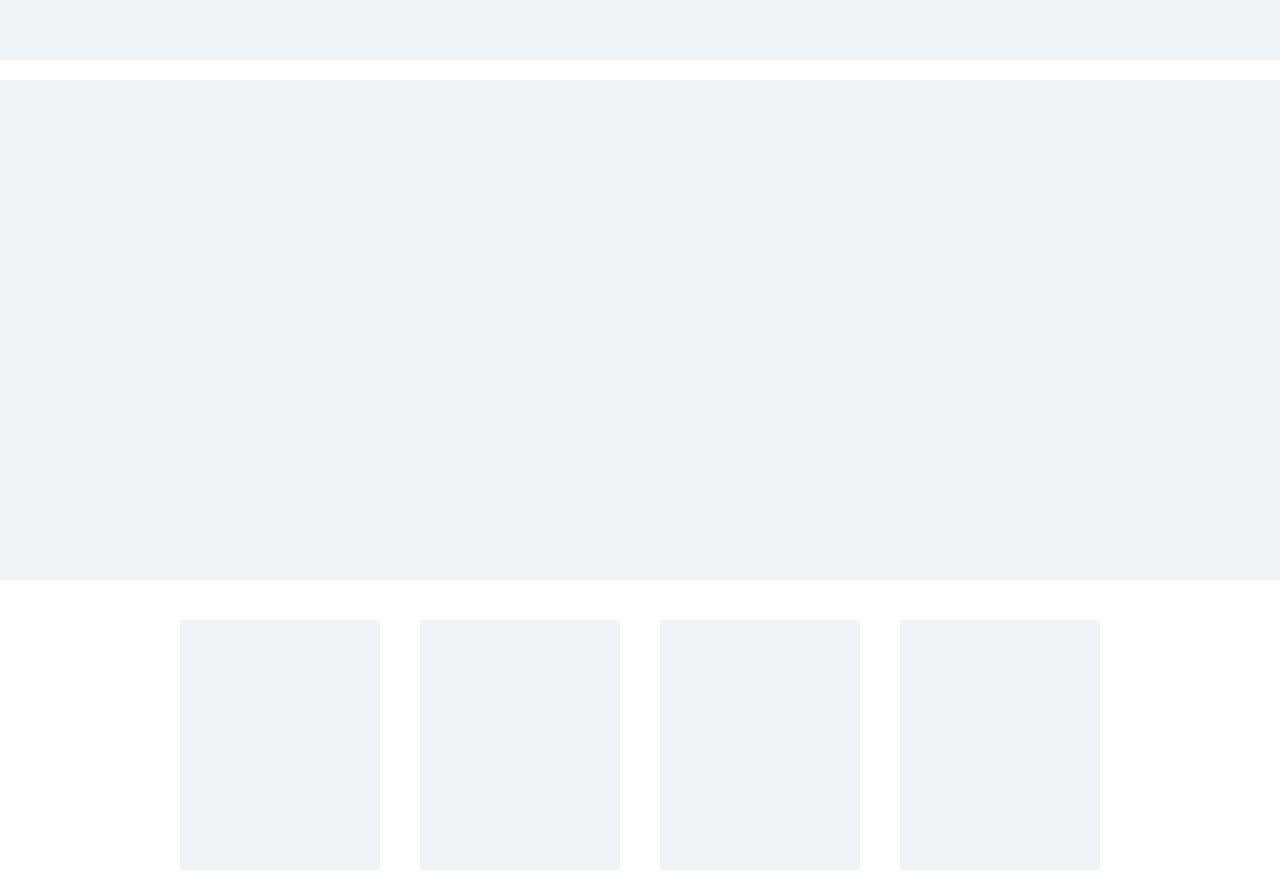
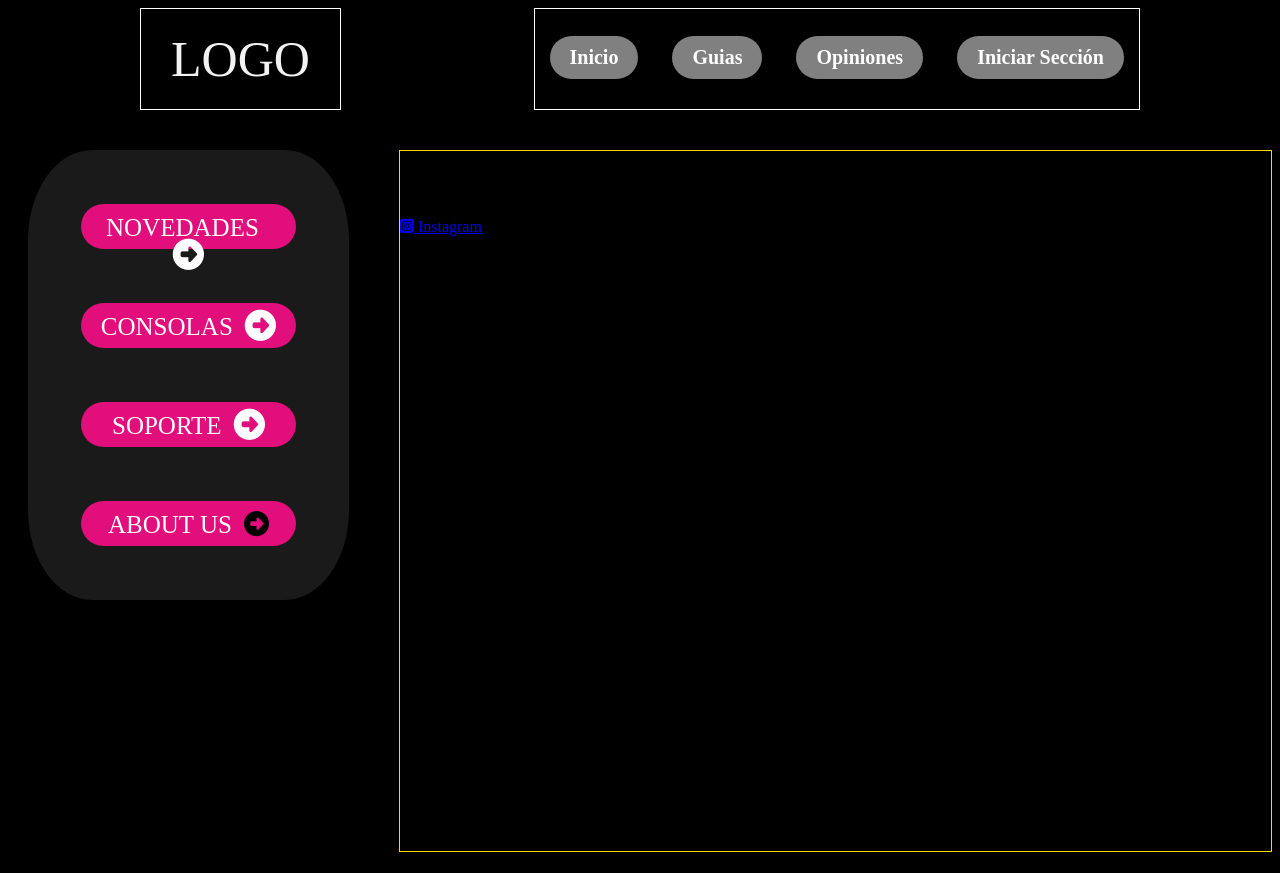
Before and after one commit to KasanayMerss/pruebaba.github.io, a plain HTML site: page index.html in a window 1280 px wide. Shown: the top 873 px of the page. Drawn offline with nearby package versions, Linux system fonts and the light colour scheme.

Commit message:
Add files via upload

```diff
--- a/index.html
+++ b/index.html
@@ -4,72 +4,37 @@
     <meta charset="UTF-8">
     <meta http-equiv="X-UA-Compatible" content="IE=edge">
     <meta name="viewport" content="width=device-width, initial-scale=1.0">
-    <title>Footer - Design for MagtimusPro</title>
-
-    <link rel="stylesheet" href="CSS/Estilos.css">
-
-    <script src="https://kit.fontawesome.com/41bcea2ae3.js" crossorigin="anonymous"></script>
+    <link rel="stylesheet" href="https://cdnjs.cloudflare.com/ajax/libs/font-awesome/6.5.2/css/all.min.css"/>
+    <link rel="stylesheet" href="luisss.css">
+    <title>Document</title>
 </head>
 <body>
-    <Header>
+    <header>
+		<div class="wrapper">
+			<div class="logo">LOGO</div>
+			<nav>
+				<a href="#">Inicio</a>
+				<a href="#">Guias</a>
+				<a href="#">Opiniones</a>
+				<a href="#">Iniciar Sección</a>
+			</nav>
+		</div>
+	</header>
+    <div class="Contenido-de-la-pagina">
+        <div class="Barra-nag-derecha">
+				<div class="bot-right"><a href="#">NOVEDADES</a><i class="fa-solid fa-circle-right fa-lg" style="color: #ffffff;"></i></div>
+				<div class="bot-right"><a href="#">CONSOLAS</a><i class="fa-solid fa-circle-right fa-lg" style="color: #ffffff;"></i></div>
+                <div class="bot-right"><a href="#">SOPORTE</a><i class="fa-solid fa-circle-right fa-lg" style="color: #ffffff;"></i></div>
+                <div class="bot-right"><a href="#">ABOUT US</a><i class="fa-solid fa-circle-right" ></i></div>
+        </div>
+        <div class="Carrusel">
+            <div class="box__footer">
+                <h2>Redes Sociales </h2>
 
-    </Header>
-    <div class="body__Page">
-        <div class="cover"></div>
-        <div class="container__article">
-            <div class="box__article"></div>
-            <div class="box__article"></div>
-            <div class="box__article"></div>
-            <div class="box__article"></div>
-            <div class="box__article"></div>
-            <div class="box__article"></div>
-            <div class="box__article"></div>
-            <div class="box__article"></div>
+                <a href="#"><i class="fab fa-instagram-square"></i> Instagram</a>
+            </div>
         </div>
     </div>
 
-    <footer>
-
-        <div class="container__footer">
-            <div class="box__footer">
-                <div class="logo">
-                    <img src="Images/logo-magtimus.png" alt="">
-                </div>
-                <div class="terms">
-                    <p>Lorem ipsum dolor sit amet consectetur adipisicing elit. Voluptas impedit cum cumque velit libero officiis quam doloremque reprehenderit quae corporis! Delectus architecto officia praesentium atque laudantium, nam deleniti sapiente deserunt.</p>
-                </div>
-            </div>
-            <div class="box__footer">
-                <h2>Soluciones</h2>
-                <a href="https://www.google.com">App Desarrollo</a>
-                <a href="#">App Marketing</a>
-                <a href="#">IOS Desarrollo</a>
-                <a href="#">Android Desarrollo</a>
-            </div>
-
-            <div class="box__footer">
-                <h2>Compañia</h2>
-                <a href="#">Acerca de</a>
-                <a href="#">Trabajos</a>
-                <a href="#">Procesos</a>
-                <a href="#">Servicios</a>
-            </div>
-
-            <div class="box__footer">
-                <h2>Redes Sociales</h2>
-                <a href="#"> <i class="fab fa-facebook-square"></i> Facebook</a>
-                <a href="#"><i class="fab fa-twitter-square"></i> Twitter</a>
-                <a href="#"><i class="fab fa-linkedin"></i> Linkedin</a>
-                <a href="#"><i class="fab fa-instagram-square"></i> Instagram</a>
-            </div>
-
-        </div>
-
-        <div class="box__copyright">
-            <hr>
-            <p>Todos los derechos reservados © 2021 <b>MagtimusPro</b></p>
-        </div>
-    </footer>
-
 </body>
 </html>
--- /dev/null
+++ b/luisss.css
@@ -0,0 +1,103 @@
+body {
+	background-color: black;
+}
+
+header {
+	width:100%;
+	overflow:hidden;
+	background: black;
+	margin-bottom:20px;
+}
+
+.wrapper {
+	width:90%;
+	max-width:1000px;
+	margin:auto;
+	overflow:hidden;
+}
+
+header .logo {
+	color:#f2f2f2;
+	font-size:50px;
+	line-height:100px;
+	float:left;
+	border: 1px solid white;
+	padding-right: 30px;
+	padding-left: 30px;
+}
+
+header nav {
+	float:right;
+	line-height:100px;
+	border: 1px solid white;
+}
+
+header nav a {
+	backdrop-filter: blur(10px);
+    background-color: rgba(255, 255, 255, 0.5);
+	padding-left: 20px;
+	padding-right: 20px;
+	display:inline-block;
+	color:#fff;
+	text-decoration:none;
+	padding:10px 20px;
+	line-height:normal;
+	font-size:20px;
+	font-weight:bold;
+	-webkit-transition:all 500ms ease;
+	-o-transition:all 500ms ease;
+	transition:all 500ms ease;
+	border-radius:50px;
+	margin: 15px;
+}
+
+header nav a:hover {
+	background: rgb(225, 14, 124);
+}
+
+.Contenido-de-la-pagina {
+    display: flex;
+}
+
+
+.Barra-nag-derecha {
+	backdrop-filter: blur(10px);
+    background-color: rgba(255, 255, 255, 0.1);
+   /* border: 1px solid blueviolet;*/
+	border-radius: 20%;
+    width: 350px;
+    height: 450px;
+    margin-top: 20px;
+    margin-bottom: 20px;
+    display: inline-flex;
+    flex-direction: column;
+    align-items: center;
+    justify-content: space-evenly;
+	margin-left: 20px;
+}
+
+.bot-right {
+	text-align: center;
+	font-size: 25px;
+	width: 195px;
+	height: 25px;
+	background-color: rgb(225, 14, 124);
+	padding: 10px;
+	border-radius: 50px;
+}
+
+.bot-right a {
+	padding-right: 12px;
+	text-decoration: none;
+	color: white;
+}
+
+
+.Carrusel {
+    border: 1px solid gold;
+    width: 950px;
+    height: 700px;
+    margin-left: 50px;
+    margin-top: 20px;
+    margin-bottom: 20px;
+}
```
